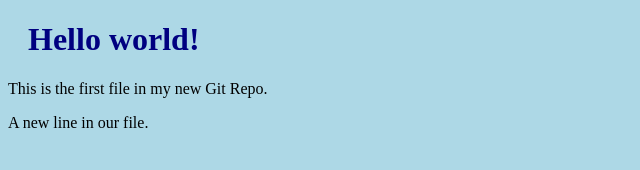
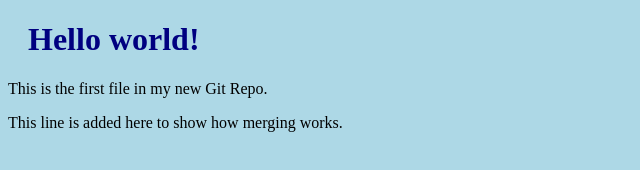
Before and after one commit to B-VI/B-VI.github.io, a plain HTML site: page index.html in a window 1280 px wide. Shown: the whole page, without its empty margins (0-640 px from the left). Drawn offline with Linux system fonts and the light colour scheme.

Commit message:
Updated index.html with emergency fix.

```diff
--- a/index.html
+++ b/index.html
@@ -9,7 +9,7 @@
 <body>
     <h1>Hello world!</h1>
     <p>This is the first file in my new Git Repo.</p>
-    <p>A new line in our file.</p>
+    <p>This line is added here to show how merging works.</p>
 </body>
 
 </html>
```
